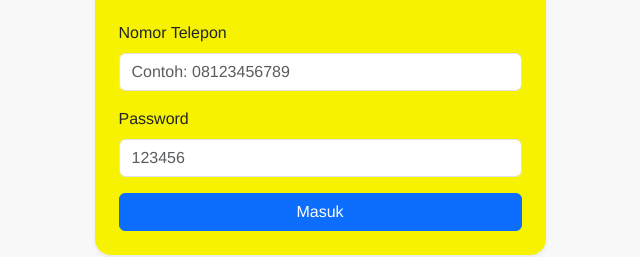
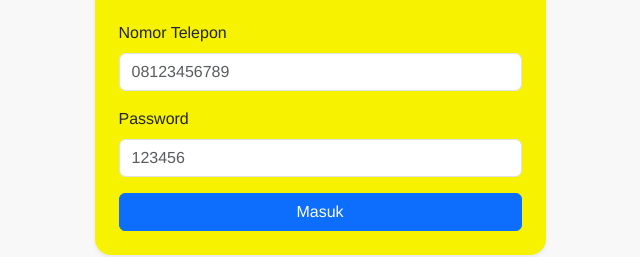
Before and after one commit to antreinplatform/Antre.inweb, a plain HTML site: page index.html in a window 1280 px wide. Shown: the part 312-569 px from the top of the page, 320-960 px from the left. Drawn offline with nearby package versions, Linux system fonts and the light colour scheme.

Commit message:
Update index.html

```diff
--- a/index.html
+++ b/index.html
@@ -222,7 +222,7 @@
                 </div>
                 <div class="mb-3">
                   <label for="inputPhone" class="form-label">Nomor Telepon</label>
-                  <input type="tel" class="form-control" id="inputPhone" placeholder="Contoh: 08123456789">
+                  <input type="tel" class="form-control" id="inputPhone" placeholder="08123456789">
                 </div>
                 <div class="mb-3">
                     <label for="inputPassword" class="form-label">Password</label>
```
